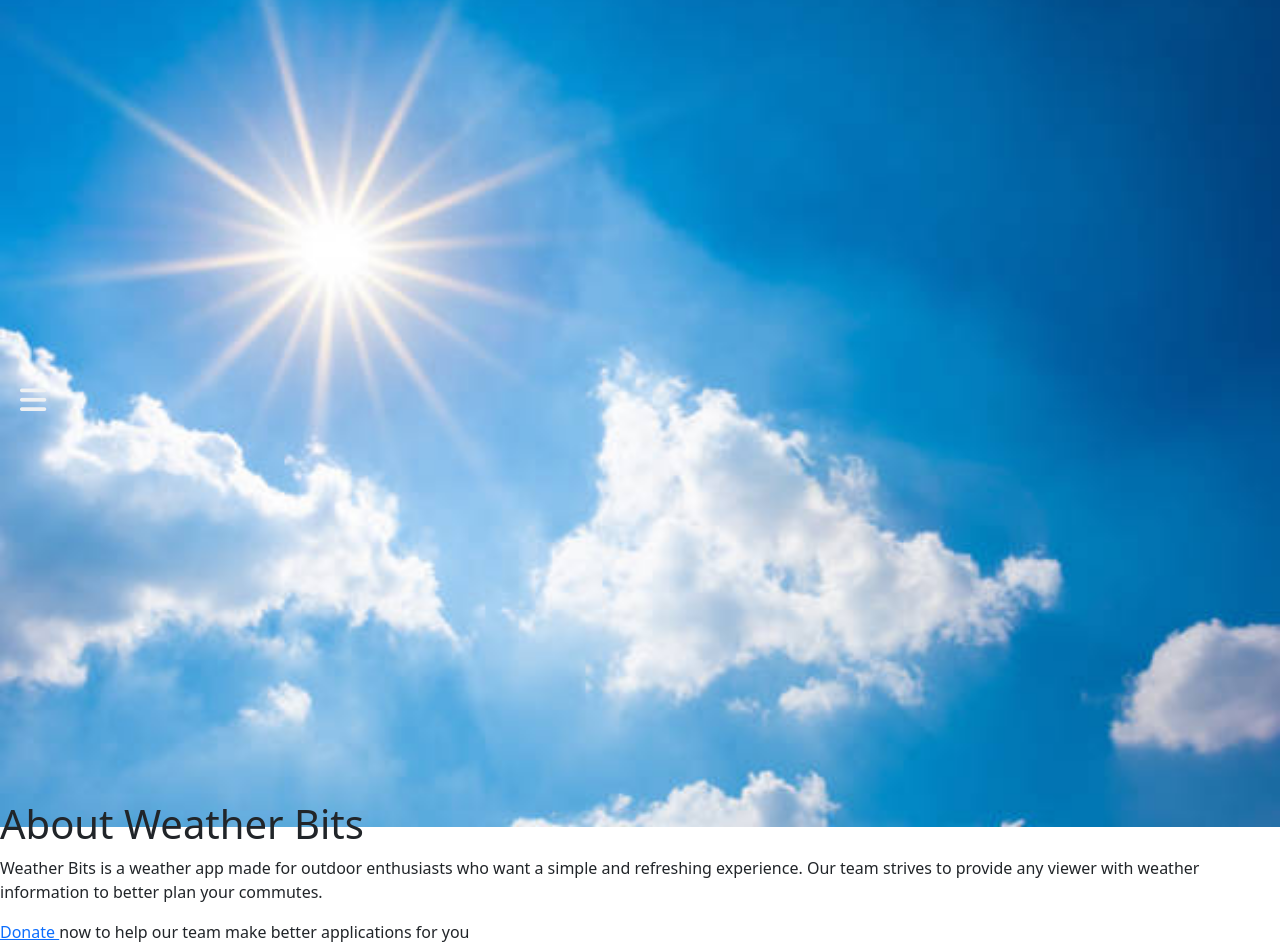
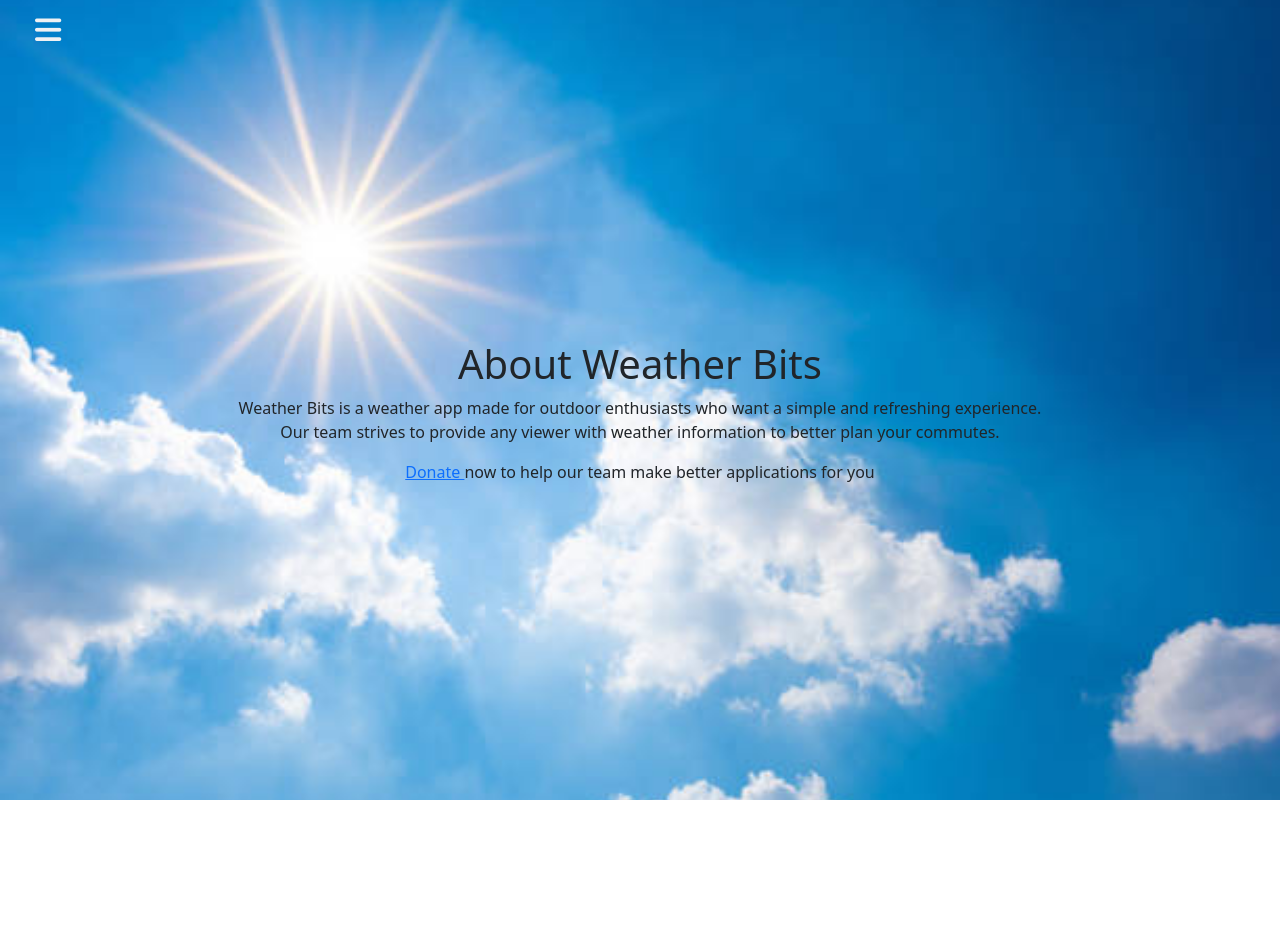
Before and after one commit to gvamaral/angularJS-test, a website: page angular/public/about.html in a window 1280 px wide. After the commit the page ends 800 px from the top, so only its background shows below. Drawn offline with nearby package versions, Linux system fonts and the light colour scheme; files whose address does not match are found by name.

Commit message:
about page fixed

```diff
--- a/angular/public/about.html
+++ b/angular/public/about.html
@@ -1,5 +1,6 @@
 <!doctype html>
 <html lang="en" ng-app="weatherApp">
+
 <head>
     <meta charset="utf-8">
     <title>About</title>
@@ -15,14 +16,20 @@
     <script src="https://kit.fontawesome.com/c7915cc9e8.js" crossorigin="anonymous"></script>
 
     <!-- Bootstrap Link -->
-    <link href="https://cdn.jsdelivr.net/npm/bootstrap@5.3.0/dist/css/bootstrap.min.css" rel="stylesheet" integrity="sha384-9ndCyUaIbzAi2FUVXJi0CjmCapSmO7SnpJef0486qhLnuZ2cdeRhO02iuK6FUUVM" crossorigin="anonymous">
-    <script src="https://cdn.jsdelivr.net/npm/bootstrap@5.3.0/dist/js/bootstrap.bundle.min.js" integrity="sha384-geWF76RCwLtnZ8qwWowPQNguL3RmwHVBC9FhGdlKrxdiJJigb/j/68SIy3Te4Bkz" crossorigin="anonymous"></script>
+    <link href="https://cdn.jsdelivr.net/npm/bootstrap@5.3.0/dist/css/bootstrap.min.css" rel="stylesheet"
+        integrity="sha384-9ndCyUaIbzAi2FUVXJi0CjmCapSmO7SnpJef0486qhLnuZ2cdeRhO02iuK6FUUVM" crossorigin="anonymous">
+    <script src="https://cdn.jsdelivr.net/npm/bootstrap@5.3.0/dist/js/bootstrap.bundle.min.js"
+        integrity="sha384-geWF76RCwLtnZ8qwWowPQNguL3RmwHVBC9FhGdlKrxdiJJigb/j/68SIy3Te4Bkz"
+        crossorigin="anonymous"></script>
 
 </head>
+
 <body>
+    <div class="headerInsideAbout"><i data-bs-toggle="offcanvas" data-bs-target="#staticBackdrop"
+            aria-controls="staticBackdrop" id="menuIcon" class="fa-solid fa-bars"></i>
+    </div>
 
-      <div class="headerInside1"><i data-bs-toggle="offcanvas" data-bs-target="#staticBackdrop" aria-controls="staticBackdrop" id="menuIcon" class="fa-solid fa-bars"></i></div>
-
+    <div class="mainContent">
         <h1> About Weather Bits</h1>
 
         <p>
@@ -30,19 +37,22 @@
             Our team strives to provide any viewer with weather information to better plan your commutes.
         </p>
 
-      <p> <a href="https://account.venmo.com/u/Brooke-Strickland-24" target="_blank"> Donate </a> now to help our team make better applications for you </p>
-
-      <div class="offcanvas offcanvas-start" data-bs-backdrop="static" id="staticBackdrop" aria-labelledby="staticBackdropLabel">
+        <p> <a href="https://account.venmo.com/u/Brooke-Strickland-24" target="_blank"> Donate </a> now to help our team
+            make better applications for you </p>
+    </div>
+    <div class="offcanvas offcanvas-start" data-bs-backdrop="static" id="staticBackdrop"
+        aria-labelledby="staticBackdropLabel">
         <div class="offcanvas-header">
             <h5 class="offcanvas-title" id="staticBackdropLabel">Weather Bits</h5>
             <button type="button" class="btn-close" data-bs-dismiss="offcanvas" aria-label="Close"></button>
         </div>
         <div class="offcanvas-body">
             <div>
-                  <a href="/"> Home </a>
+                <a href="/" class="hover-1 sidebarLink"> Home </a>
             </div>
         </div>
     </div>
 
 </body>
+
 </html>
--- a/angular/public/styles/index.css
+++ b/angular/public/styles/index.css
@@ -179,3 +179,26 @@ body {
     background: rgb(14,201,0);
     background: linear-gradient(90deg, rgba(14,201,0,1) 0%,rgba(255,252,0,1) 50%, rgba(255,0,0,1) 100%);
 }
+
+
+/* About Page */
+
+.mainContent{
+    width: 100%;
+    height: 90%;
+    display: flex;
+    align-items: center;
+    justify-content: center;
+    flex-direction: column;
+
+    text-wrap: balance;
+    text-align: center;
+}
+
+.headerInsideAbout{
+    width: 33.33%;
+    display: flex;
+    align-items: center;
+    justify-content: flex-start;
+    padding: 15px;
+}
```
Lines whose indentation alone changed are shown as unchanged.
